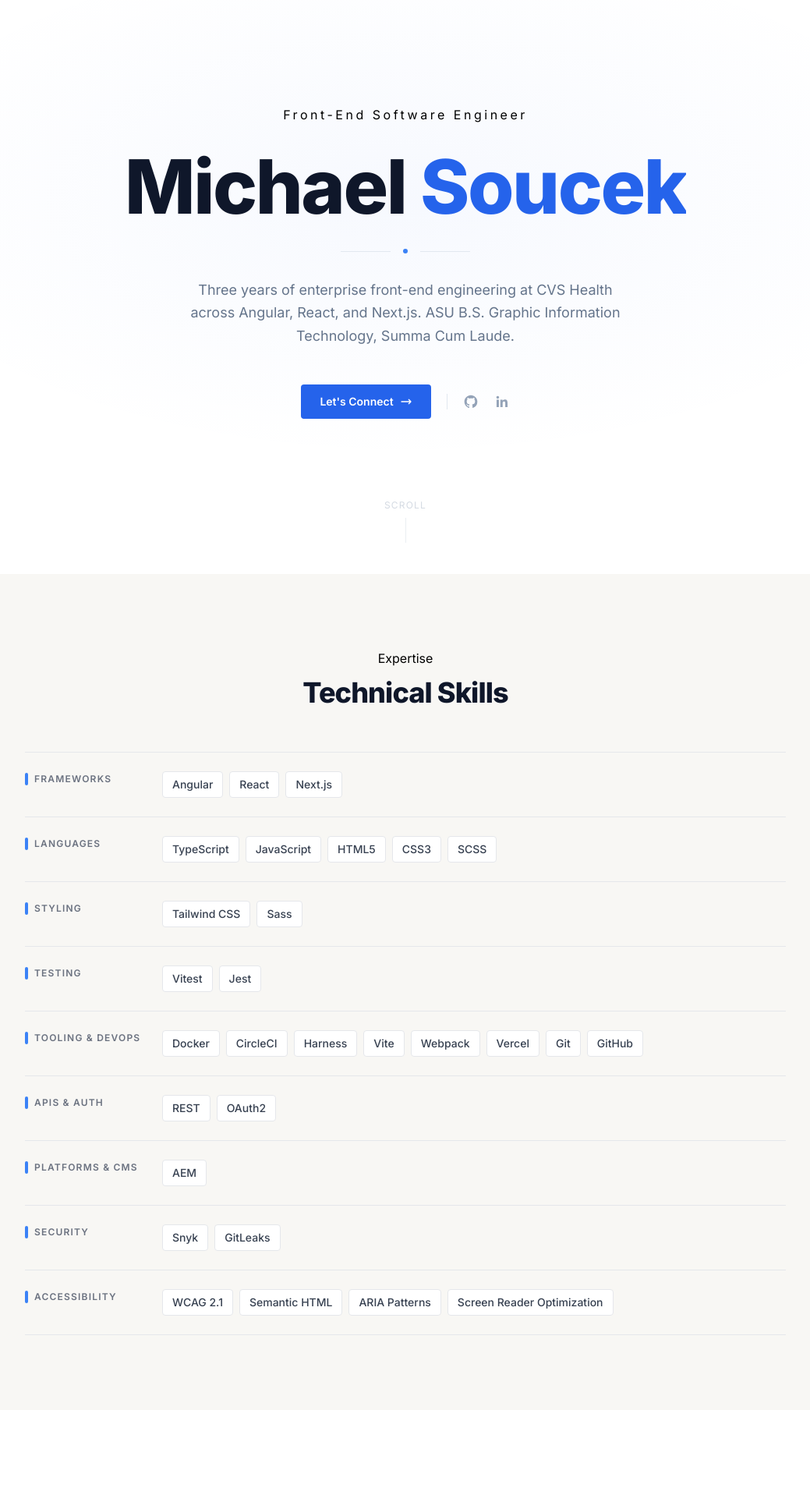
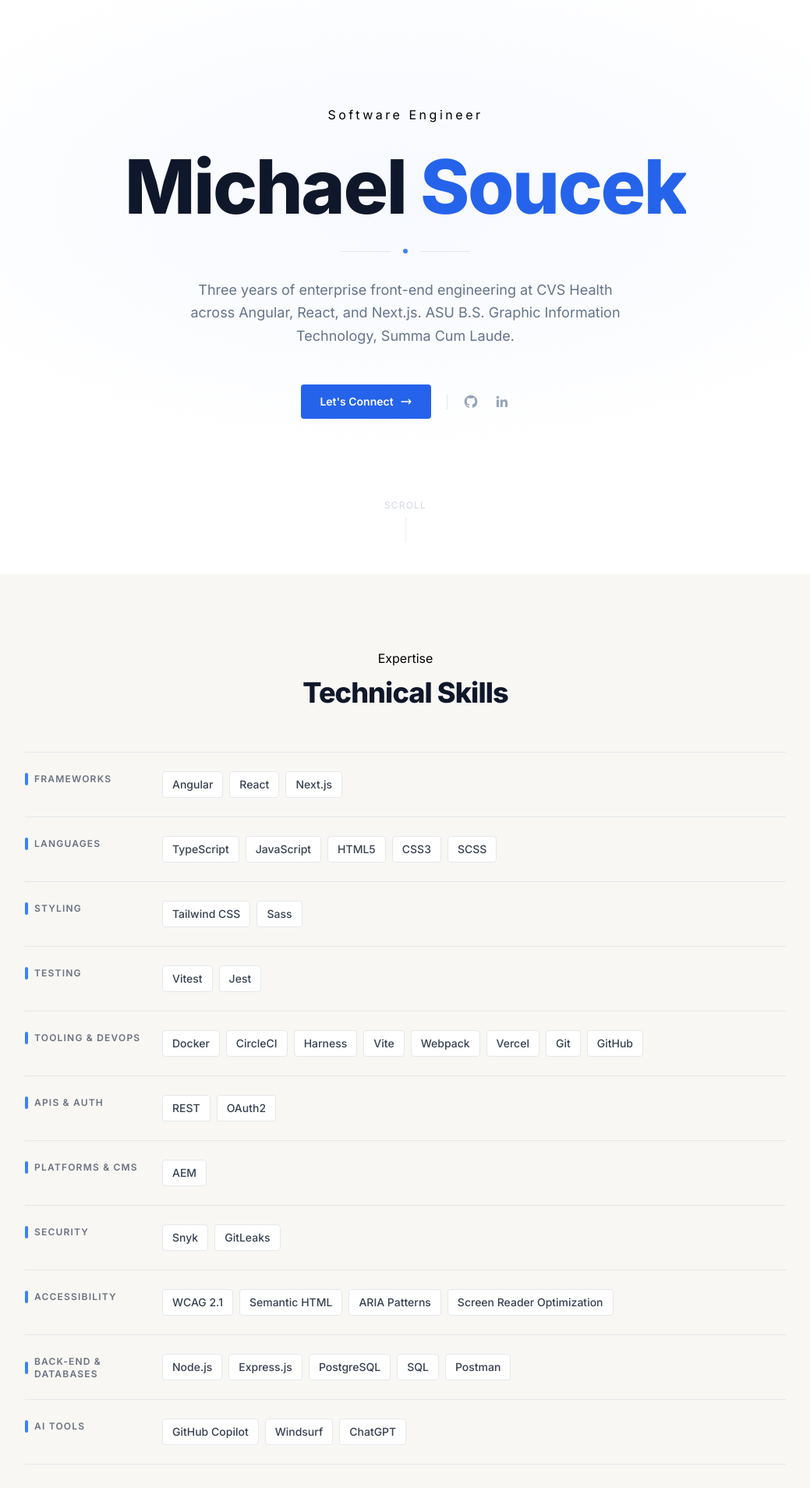
Before and after one commit to coding-wizard-and-master/michael-soucek-portfolio, a React (Vite) app: page / in a window 1280 px wide. Shown: the part 120-2028 px from the top of the page at 78% size, without its empty margins (120-1159 px from the left). Built offline with nearby package versions, Linux system fonts and the light colour scheme; no server answers.

Commit message:
Update title to Software Engineer and add back-end/AI skills

```diff
--- a/src/components/HeroSection.tsx
+++ b/src/components/HeroSection.tsx
@@ -45,7 +45,7 @@
       <div className="relative text-center px-5 sm:px-6 max-w-3xl mx-auto w-full">
 
         {/* Eyebrow */}
-        <p className="section-label mb-8 tracking-[0.22em]">Front-End Software Engineer</p>
+        <p className="section-label mb-8 tracking-[0.22em]">Software Engineer</p>
 
         {/* Name */}
         <h1 className="text-4xl sm:text-6xl md:text-8xl font-extrabold tracking-tight text-slate-900 leading-none mb-8 w-full overflow-hidden whitespace-nowrap">
--- a/src/components/SkillsSection.tsx
+++ b/src/components/SkillsSection.tsx
@@ -46,6 +46,16 @@
     accentColor: 'bg-blue-500',
     skills: ['WCAG 2.1', 'Semantic HTML', 'ARIA Patterns', 'Screen Reader Optimization'],
   },
+  {
+    label: 'Back-End & Databases',
+    accentColor: 'bg-blue-500',
+    skills: ['Node.js', 'Express.js', 'PostgreSQL', 'SQL', 'Postman'],
+  },
+  {
+    label: 'AI Tools',
+    accentColor: 'bg-blue-500',
+    skills: ['GitHub Copilot', 'Windsurf', 'ChatGPT'],
+  },
 ];
 
 const SkillsSection: React.FC = () => {
```
